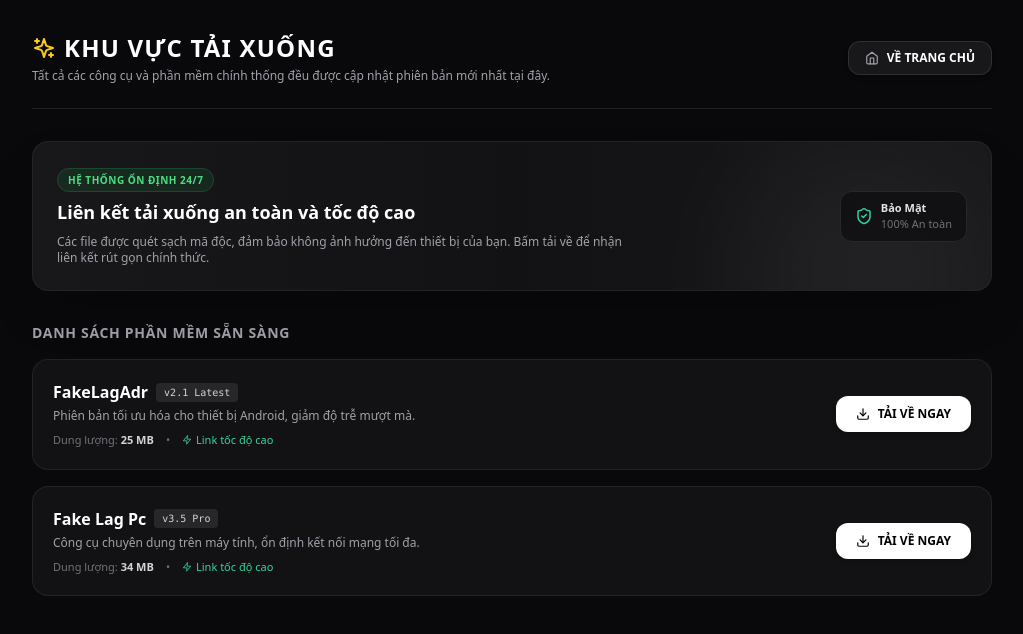
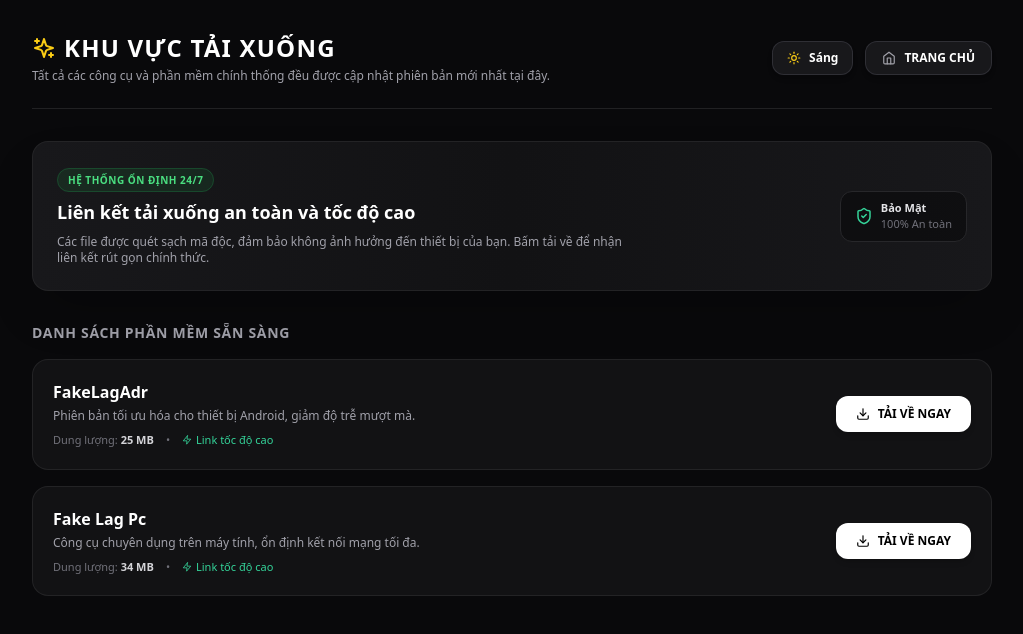
Before and after one commit to quanghuy1501ne-ui/qhuyy, a Next.js app: page /download in a window 1280 px wide. Shown: the top 634 px of the page, without its empty margins (128-1151 px from the left). Built offline with nearby package versions, Linux system fonts and the light colour scheme.

Commit message:
cap nhat code moi

```diff
--- a/app/download/page.tsx
+++ b/app/download/page.tsx
@@ -1,15 +1,35 @@
 'use client';
-import React, { useState } from 'react';
-import { Download, Home, ShieldCheck, Zap, ArrowRight, Sparkles } from 'lucide-react';
+import React, { useState, useEffect } from 'react';
+import { Download, Home, ShieldCheck, Zap, Sparkles, Sun, Moon } from 'lucide-react';
 import Link from 'next/link';
 
 export default function DownloadPage() {
+  const [isLight, setIsLight] = useState(false);
+
+  useEffect(() => {
+    const savedTheme = localStorage.getItem('qhuyy_theme');
+    if (savedTheme === 'light') {
+      setIsLight(true);
+    }
+  }, []);
+
+  const toggleTheme = () => {
+    if (isLight) {
+      setIsLight(false);
+      localStorage.setItem('qhuyy_theme', 'dark');
+      document.body.classList.remove('light-theme');
+    } else {
+      setIsLight(true);
+      localStorage.setItem('qhuyy_theme', 'light');
+      document.body.classList.add('light-theme');
+    }
+  };
+
   const [files, setFiles] = useState([
     {
       id: 1,
       title: 'FakeLagAdr',
       size: '25 MB',
-      version: 'v2.1 Latest',
       url: 'https://link4m.net/yUeEnlm',
       desc: 'Phiên bản tối ưu hóa cho thiết bị Android, giảm độ trễ mượt mà.'
     },
@@ -17,7 +37,6 @@ export default function DownloadPage() {
       id: 2,
       title: 'Fake Lag Pc',
       size: '34 MB',
-      version: 'v3.5 Pro',
       url: 'https://link4m.net/UkbL2',
       desc: 'Công cụ chuyên dụng trên máy tính, ổn định kết nối mạng tối đa.'
     }
@@ -34,12 +53,12 @@ export default function DownloadPage() {
         finalUrl = 'https://' + finalUrl;
       }
       window.open(finalUrl, '_blank');
-    }, 400); // Hiệu ứng nhún nút trong 0.4 giây rồi mở link
+    }, 400);
   };
 
   return (
-    <div className="p-8 max-w-5xl mx-auto space-y-8 animate-fadeIn">
-      {/* Top Bar bên trong trang: Tiêu đề + Nút về trang chủ */}
+    <div className="p-8 max-w-5xl mx-auto space-y-8">
+      {/* Top Bar: Tiêu đề + Nút Sáng/Tối + Về trang chủ */}
       <div className="flex flex-col sm:flex-row justify-between items-start sm:items-center gap-4 border-b border-zinc-800/80 pb-6">
         <div>
           <h1 className="text-2xl font-black tracking-wider text-white flex items-center gap-2">
@@ -50,16 +69,31 @@ export default function DownloadPage() {
           </p>
         </div>
 
-        <Link
-          href="/"
-          className="flex items-center gap-2 bg-zinc-900 hover:bg-zinc-800 border border-zinc-700/60 text-white px-4 py-2 rounded-xl text-xs font-bold transition shadow-md hover:scale-105 active:scale-95"
-        >
-          <Home size={14} className="text-zinc-400" /> VỀ TRANG CHỦ
-        </Link>      </div>
+        <div className="flex items-center gap-3">
+          {/* Nút chuyển đổi Sáng / Tối */}
+          <button
+            onClick={toggleTheme}
+            className="flex items-center gap-2 px-3.5 py-2 rounded-xl border border-zinc-700/60 bg-zinc-900 hover:bg-zinc-800 text-xs font-bold text-white transition shadow-md cursor-pointer"
+          >
+            {isLight ? (
+              <><Moon size={14} className="text-blue-400" /> Tối</>
+            ) : (
+              <><Sun size={14} className="text-yellow-400" /> Sáng</>
+            )}
+          </button>
 
-      {/* Banner lấp đầy khoảng trống */}
+          {/* Nút Về trang chủ */}
+          <Link
+            href="/"
+            className="flex items-center gap-2 bg-zinc-900 hover:bg-zinc-800 border border-zinc-700/60 text-white px-4 py-2 rounded-xl text-xs font-bold transition shadow-md"
+          >
+            <Home size={14} className="text-zinc-400" /> TRANG CHỦ
+          </Link>
+        </div>
+      </div>
+
+      {/* Banner */}
       <div className="bg-gradient-to-r from-zinc-900 via-[#121214] to-zinc-900 border border-zinc-800/80 p-6 rounded-2xl relative overflow-hidden shadow-2xl flex flex-col md:flex-row justify-between items-center gap-6">
-        <div className="absolute top-0 right-0 w-64 h-64 bg-white/5 rounded-full blur-3xl pointer-events-none"></div>
         <div className="space-y-2 z-10">
           <span className="bg-green-500/10 text-green-400 text-[10px] px-2.5 py-1 rounded-full border border-green-500/20 font-bold uppercase tracking-wider">
             Hệ thống ổn định 24/7
@@ -80,7 +114,7 @@ export default function DownloadPage() {
         </div>
       </div>
 
-      {/* Danh sách file hiển thị gọn gàng */}
+      {/* Danh sách file đã bỏ chữ v2, v3 */}
       <div className="space-y-4">
         <h3 className="text-sm font-bold text-zinc-400 uppercase tracking-wider">Danh sách phần mềm sẵn sàng</h3>
 
@@ -91,10 +125,7 @@ export default function DownloadPage() {
               className="bg-[#121214] border border-zinc-800/80 hover:border-zinc-700 p-5 rounded-2xl flex flex-col sm:flex-row justify-between items-start sm:items-center gap-4 transition-all duration-300 hover:shadow-xl group"
             >
               <div className="space-y-1">
-                <div className="flex items-center gap-2">
-                  <h4 className="font-bold text-white text-base group-hover:text-zinc-200 transition">{file.title}</h4>
-                  <span className="bg-zinc-800 text-zinc-300 text-[10px] px-2 py-0.5 rounded font-mono">{file.version}</span>
-                </div>
+                <h4 className="font-bold text-white text-base group-hover:text-zinc-200 transition">{file.title}</h4>
                 <p className="text-xs text-zinc-400">{file.desc}</p>
                 <div className="text-[11px] text-zinc-500 flex items-center gap-3 pt-1">
                   <span>Dung lượng: <strong className="text-zinc-300">{file.size}</strong></span>
@@ -103,7 +134,7 @@ export default function DownloadPage() {
                 </div>
               </div>
 
-              {/* Nút tải về có Animation nhún nhảy cực mượt */}
+              {/* Nút tải về có hiệu ứng nhún */}
               <button
                 onClick={() => handleDownload(file.id, file.url)}
                 disabled={downloadingId === file.id}
```
